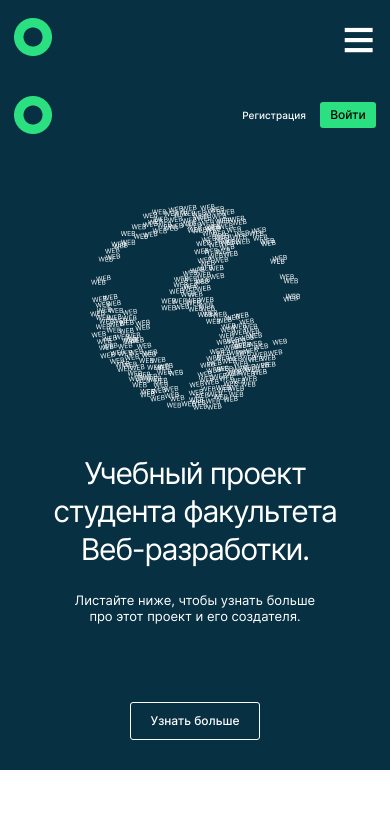
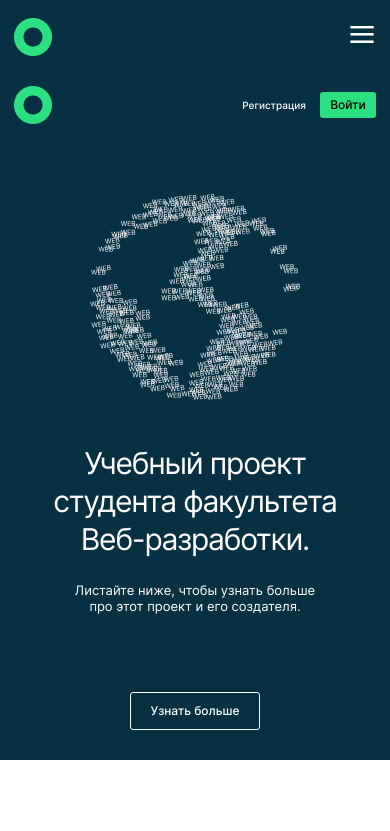
Before and after one commit to rusanov-andrey/movies-explorer-frontend, a React (Create React App) app: page / in a window 390 px wide. Shown: the top 831 px of the page. Built offline with nearby package versions, Linux system fonts and the light colour scheme.

Commit message:
Иконка бургер не соответствует макету. Она слишком жирная

```diff
--- a/src/components/Header/Header.css
+++ b/src/components/Header/Header.css
@@ -271,9 +271,10 @@
 
   .header__menu-button {
     display: block;
-    font: 900 60px/60px Inter;
+    font: 500 60px/60px Inter;
     position: relative;
-    top: -10px;}
+    top: -10px;
+  }
 
   .header__account-button {
     display: none;
@@ -312,4 +313,10 @@
     width: 56px;
     min-height: 26px;
   }
+
+  .header__menu-button {
+    font: 500 50px/50px Inter;
+    position: relative;
+    top: -10px;
+  }
 }
```
